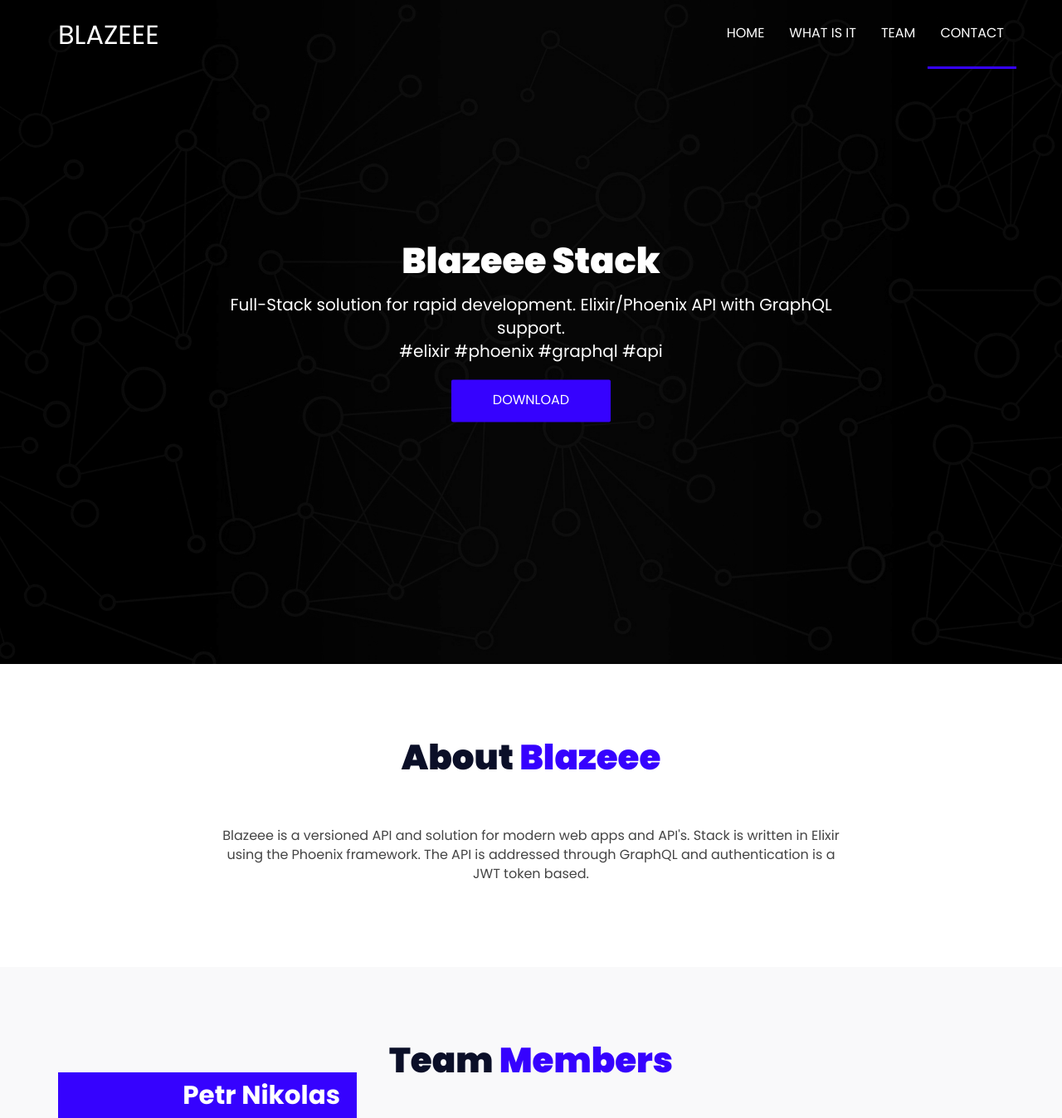
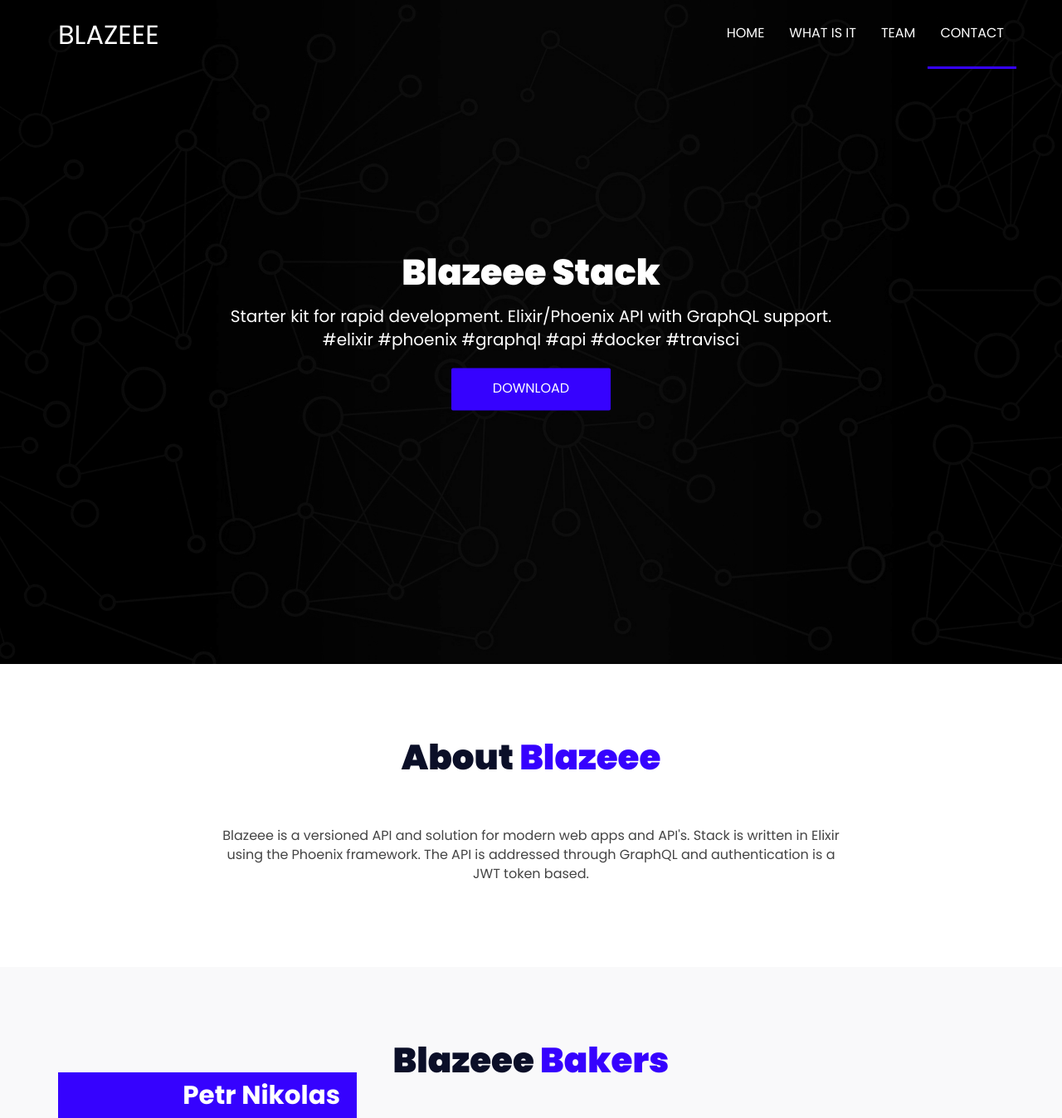
Before and after one commit to PetrNikolas/getblazeee, a plain HTML site: page index.html in a window 1280 px wide. Shown: the top 1347 px of the page at 83% size. Drawn offline with Linux system fonts and the light colour scheme.

Commit message:
update content

```diff
--- a/index.html
+++ b/index.html
@@ -57,9 +57,9 @@
 						<div class="home-content">
 							<h1>Blazeee Stack</h1>
 							<h4 class="lead">
-								Full-Stack solution for rapid development. Elixir/Phoenix API with GraphQL support.
+								Starter kit for rapid development. Elixir/Phoenix API with GraphQL support.
 								<br/>
-								#elixir #phoenix #graphql #api
+								#elixir #phoenix #graphql #api #docker #travisci
 							</h4>
 							<a href="https://github.com/PetrNikolas/blazeee" target="_blank" class="main-btn">Download</a>
 						</div>
@@ -123,7 +123,7 @@
 		<div class="container">
 			<div class="row">
 				<div class="section-title">
-					<h3 class="title"><span>Team</span> <span style="color: rgb(54, 2, 254);">members</span></h3>
+					<h3 class="title"><span>Blazeee</span> <span style="color: rgb(54, 2, 254);">bakers</span></h3>
 				</div>
 
 				<div class="col-md-4 col-sm-6">
```
